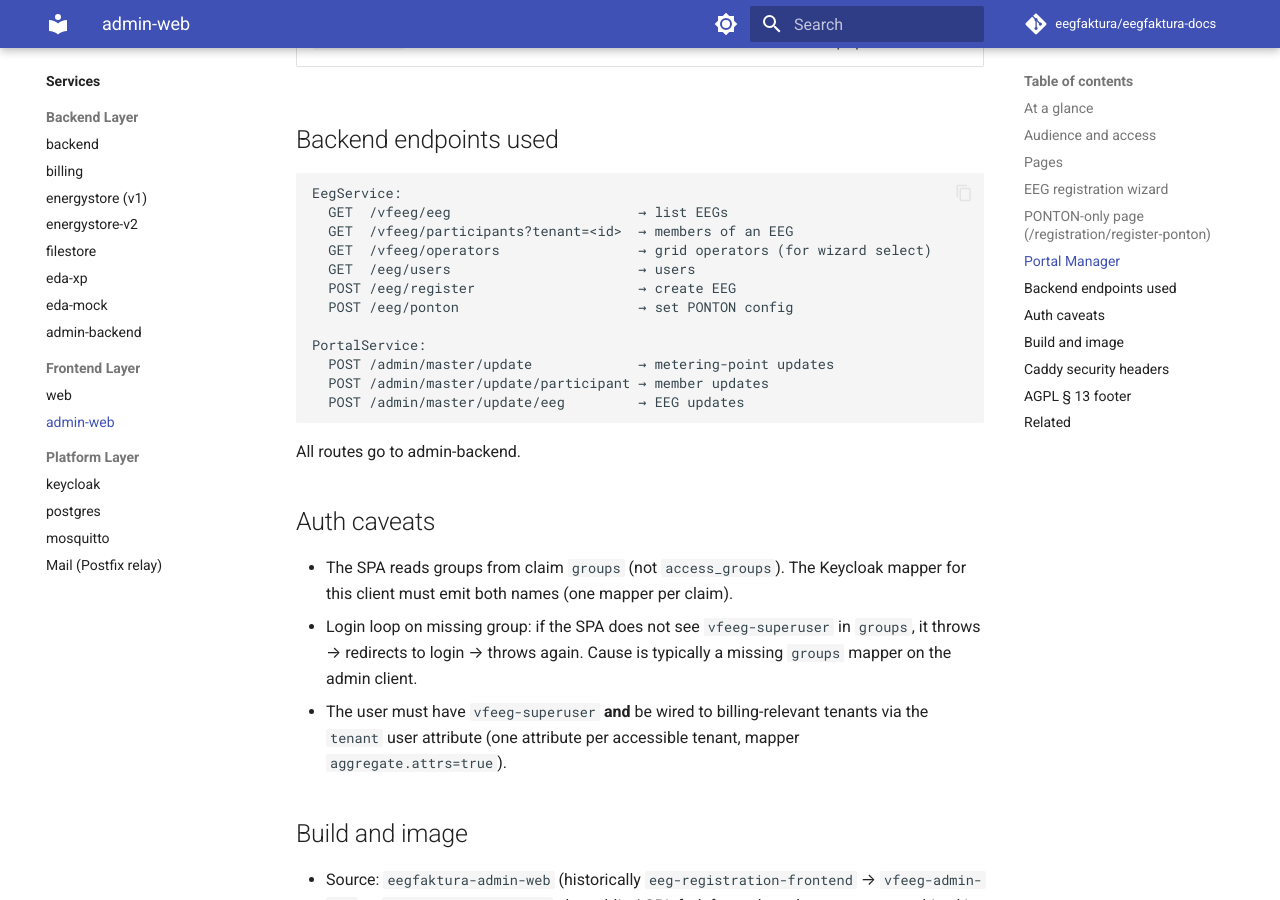
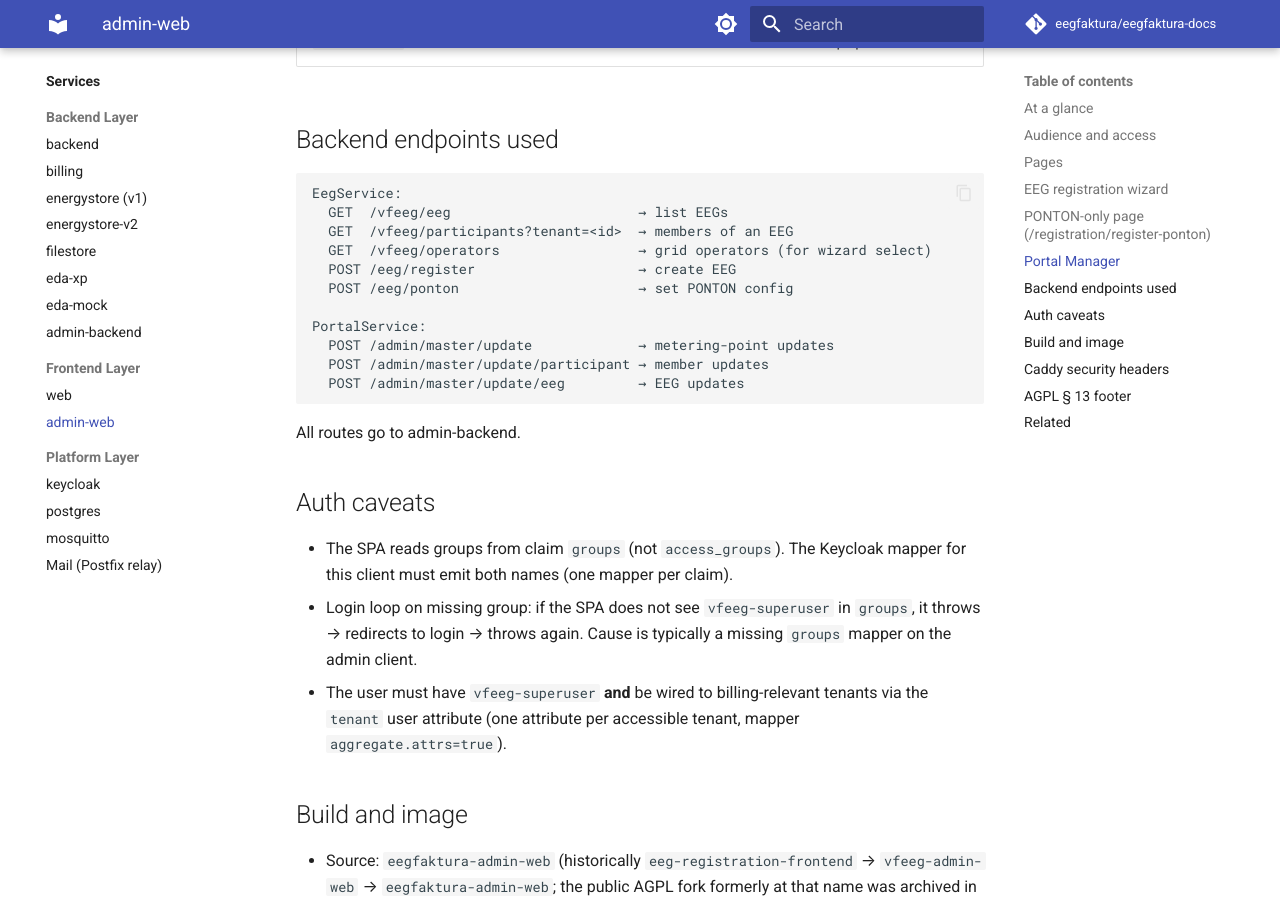
Before and after one commit to eegfaktura/eegfaktura-docs, an MkDocs documentation site: the page built from docs/services/admin-web.md, in a window 1280 px wide and 900 px high, scrolled down 2719 px. Built offline with MkDocs 1.6.1 and Material for MkDocs 9.7.7, drawn with Linux system fonts in a browser that asks for light colours; comment, search, counter and statistics services are not loaded.

Commit message:
docs(admin-web): drop GET /eeg/users (endpoint removed)
Co-Authored-By: Claude Opus 5.5 <noreply@anthropic.com>

```diff
--- a/docs/services/admin-web.md
+++ b/docs/services/admin-web.md
@@ -80,7 +80,6 @@ EegService:
   GET  /vfeeg/eeg                       → list EEGs
   GET  /vfeeg/participants?tenant=<id>  → members of an EEG
   GET  /vfeeg/operators                 → grid operators (for wizard select)
-  GET  /eeg/users                       → users
   POST /eeg/register                    → create EEG
   POST /eeg/ponton                      → set PONTON config
 
```
